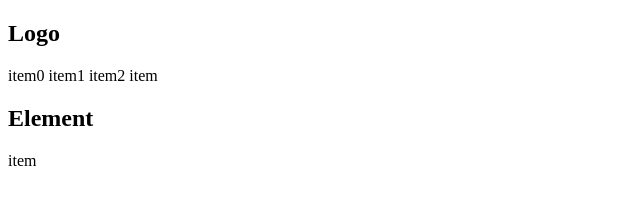
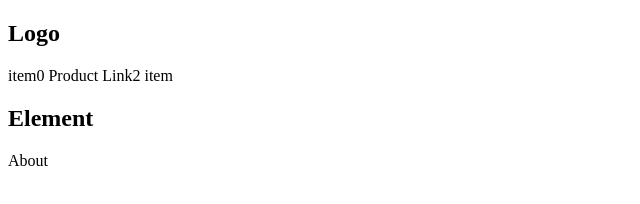
Before and after one commit to ozod07/learn-git, a plain HTML site: page page.html in a window 1280 px wide. Shown: the full height of the page, 0-640 px from the left. Drawn offline with Linux system fonts and the light colour scheme.

Commit message:
page edit

```diff
--- a/page.html
+++ b/page.html
@@ -10,11 +10,11 @@
         <h1>Logo</h1>
         <div>
             <a>item0</a>
-            <a>item1</a>
-            <a>item2</a>
+            <a>Product</a>
+            <a>Link2</a>
             <a>item</a>
             <h1>Element</h1>
-            <a>item</a>
+            <a>About</a>
         </div>
     </nav>
 
```
